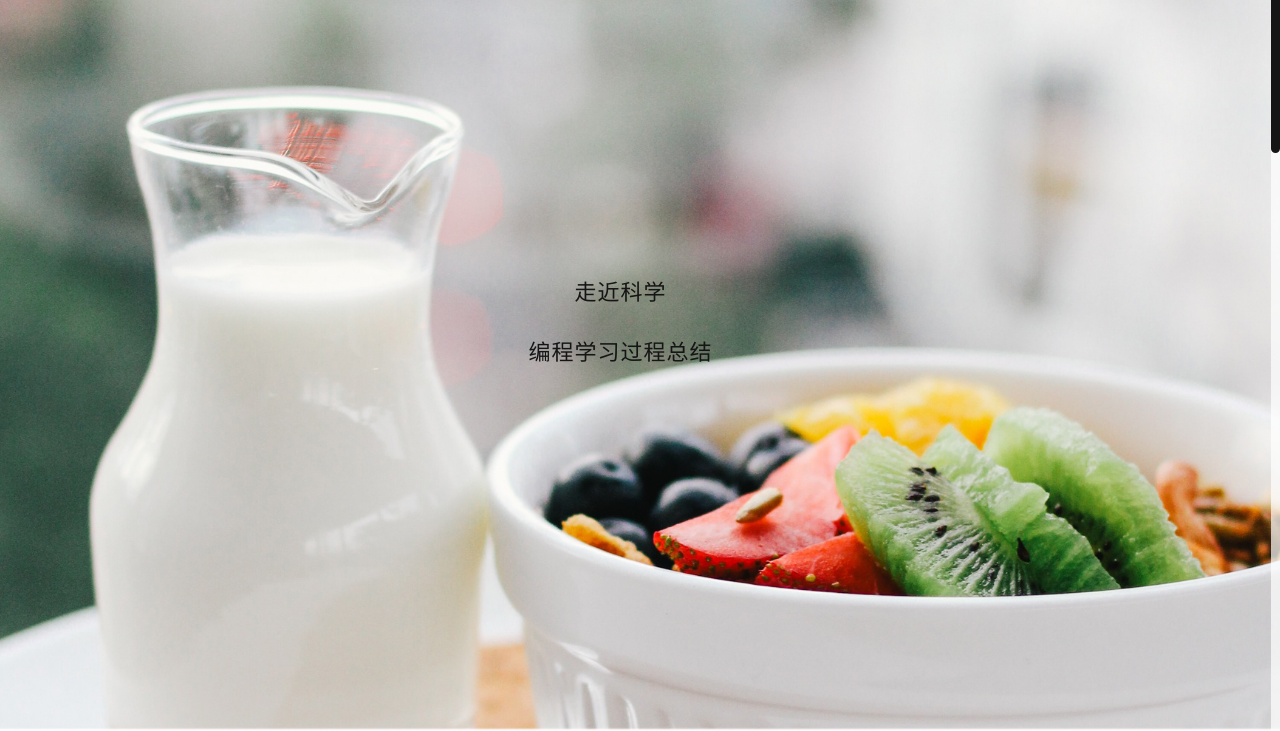
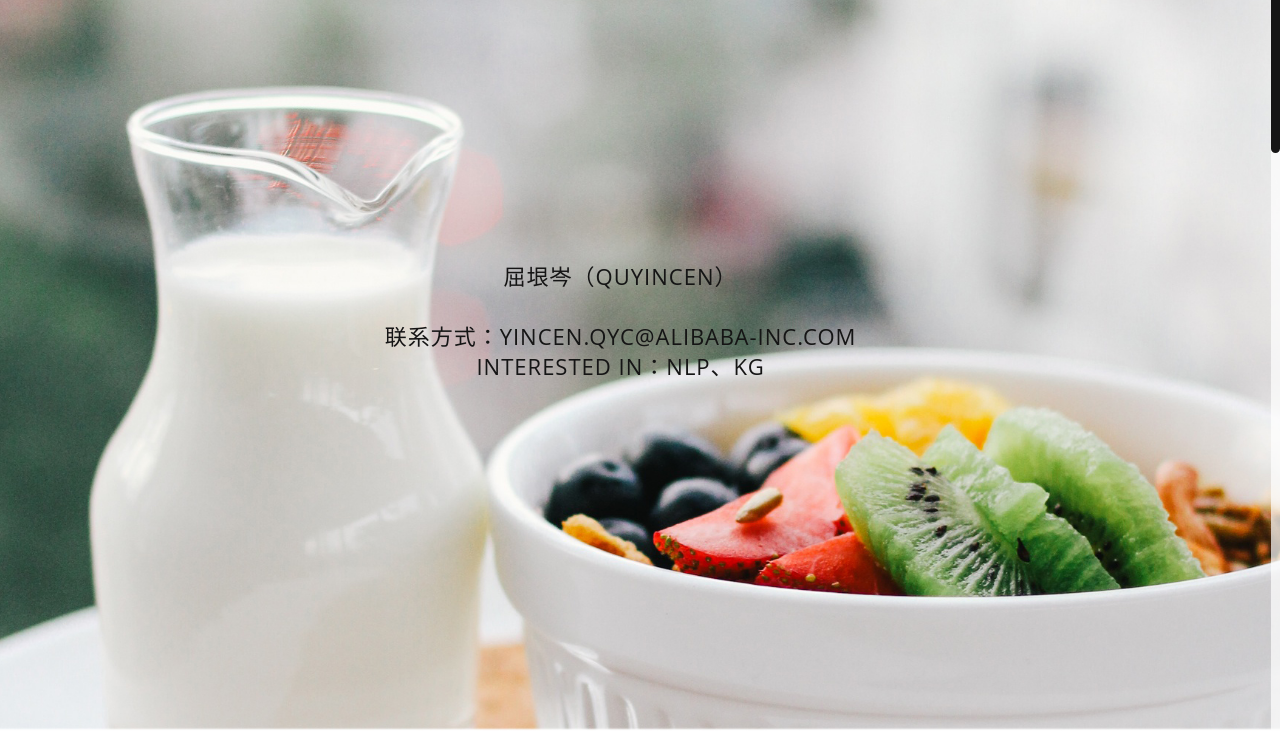
Before and after one commit to qyccc/qyccc.github.io, a plain HTML site: page index.html in a window 1280 px wide. Shown: the part 69-800 px from the top of the page. Drawn offline with Linux system fonts and the light colour scheme; a web font is replaced by a local one.

Commit message:
Update index.html

```diff
--- a/index.html
+++ b/index.html
@@ -191,7 +191,7 @@
                         <div class="center-me animateme" data-when="exit" data-from="0" data-to="0.6" data-opacity="0" data-translatey="100">
                             <div>
 
-                                <h2>走近科学</br></br>编程学习过程总结</h2>
+                                <h2>屈垠岑（QUYINCEN）</br></br>联系方式：yincen.qyc@alibaba-inc.com</br>interested in：NLP、KG</h2>
                                 <p></p>
 
                                 <h2></h2>
```
